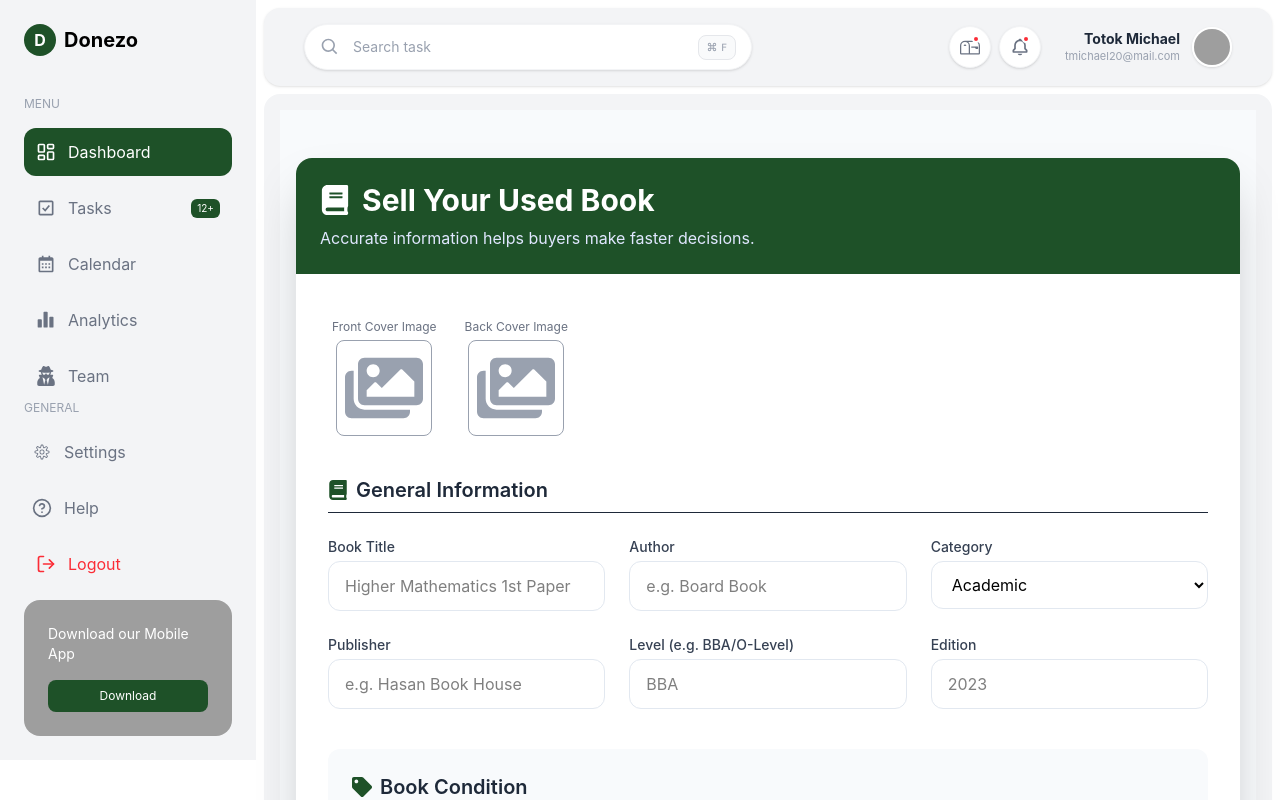
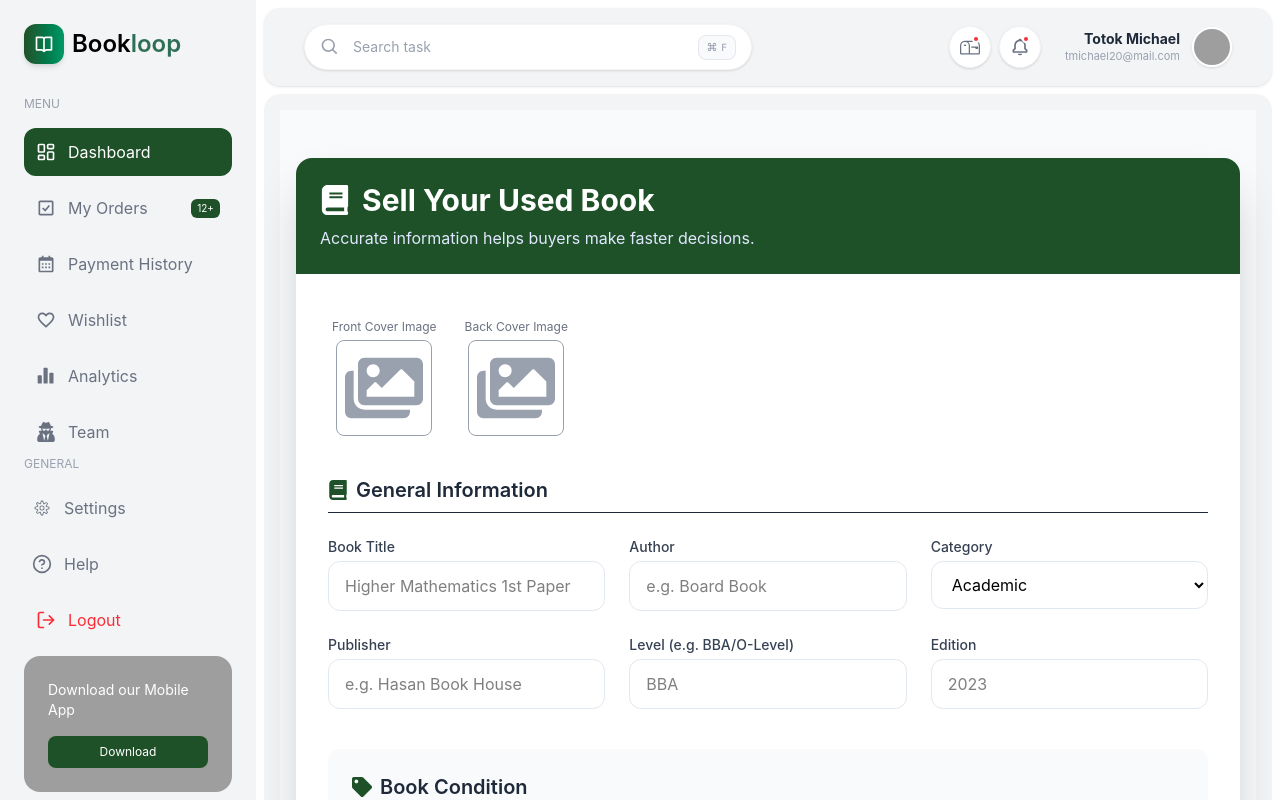
Before and after one commit to sihab176/Read-Together-client-side, a React (Vite) app: page /dashboard in a window 1280 px wide. Shown: the top 800 px of the page. Built offline with nearby package versions, Linux system fonts and the light colour scheme; no server answers; grey boxes are pictures that could not be loaded.

Commit message:
created some route for user role

```diff
--- a/src/Pages/BookDetailsPage.jsx/BookDetailsPage.jsx
+++ b/src/Pages/BookDetailsPage.jsx/BookDetailsPage.jsx
@@ -18,7 +18,7 @@ const BookCover = ({ book, size = "large" }) => {
       <img
         src={book.images?.[0]}
         alt={book.title}
-        className="w-full h-full object-cover rounded"
+        className="w-full h-full object-cover rounded border-16 border-white"
       />
     </div>
   );
@@ -157,17 +157,17 @@ export default function BookDetailsPage() {
             </div>
             <button
               onClick={handleBuy}
-              className="gradient-bg py-1 px-3 rounded w-full mt-4"
+              className="gradient-bg cursor-pointer active:scale-95 transition-transform text-white py-1 px-3 rounded w-full mt-4"
             >
               Buy Now
             </button>
           </div>
 
           {/* Right (image thumbnails) */}
-          <div className="flex flex-row lg:flex-col gap-4 px-4 py-6 bg-gray-50 overflow-x-auto lg:overflow-x-hidden min-w-[90px] items-center border-t lg:border-t-0 border-gray-100">
+          <div className="flex flex-row lg:flex-col gap-4 px-4 py-6 bg-gray-100 overflow-x-auto lg:overflow-x-hidden min-w-[90px] items-center border-t lg:border-t-0 border-gray-100">
             {book.images?.map((img, i) => (
-              <div key={i} className="w-14 h-20">
-                <img src={img} className="w-full h-full object-cover rounded" />
+              <div key={i} className="w-16 h-22">
+                <img src={img} className="w-full h-full object-cover rounded border-6 border-white cursor-pointer" />
               </div>
             ))}
           </div>
--- /dev/null
+++ b/src/Pages/DashBoard/MyOrders.jsx
@@ -0,0 +1,9 @@
+import React from 'react'
+
+const MyOrders = () => {
+  return (
+    <div>MyOrders</div>
+  )
+}
+
+export default MyOrders
--- /dev/null
+++ b/src/Pages/DashBoard/PaymentHistoryPage.jsx
@@ -0,0 +1,9 @@
+import React from 'react'
+
+const PaymentHistoryPage = () => {
+  return (
+    <div>PaymentHistoryPage</div>
+  )
+}
+
+export default PaymentHistoryPage
--- /dev/null
+++ b/src/Pages/DashBoard/WishlistPage.jsx
@@ -0,0 +1,9 @@
+import React from 'react'
+
+const WishlistPage = () => {
+  return (
+    <div>WishlistPage</div>
+  )
+}
+
+export default WishlistPage
--- a/src/authentication/LoginForm.jsx
+++ b/src/authentication/LoginForm.jsx
@@ -2,9 +2,10 @@ import React, { use, useState } from "react";
 import { useForm } from "react-hook-form";
 import { LuEye, LuEyeOff } from "react-icons/lu";
 import { AuthContext } from "../Provider/AuthProvider";
-import { useNavigate } from "react-router";
+import { Link, useNavigate } from "react-router";
 import Swal from "sweetalert2";
 import GoogleLoing from "../shared/GoogleLoing";
+import authenticationImage from "../assets/authentication.png";
 
 const LoginForm = () => {
   const { loginUser ,user } = use(AuthContext);
@@ -42,9 +43,9 @@ const LoginForm = () => {
         {/* Left Side */}
         <div className="w-full md:w-1/2 flex justify-center">
           <img
-            src="https://img.freepik.com/free-vector/sign-up-concept-illustration_114360-7885.jpg"
+            src={authenticationImage}
             alt="Sign Up"
-            className="w-full max-w-sm"
+            className="w-full max-w-xl"
           />
         </div>
 
@@ -130,12 +131,16 @@ const LoginForm = () => {
             {/* Submit */}
             <button
               type="submit"
-              className="w-full bg-[#5D7DB3] text-white py-3 rounded-md"
+              className="w-full gradient-bg text-white py-3 rounded-md"
             >
               Log In
             </button>
           </form>
           <GoogleLoing />
+          <div className="flex items-center gap-2">
+            <h3>Don't have an account? </h3>
+            <Link to="/register" className="text-blue-600 underline"> Register</Link>
+          </div>
         </div>
       </div>
     </div>
--- a/src/authentication/RegisterForm.jsx
+++ b/src/authentication/RegisterForm.jsx
@@ -2,10 +2,11 @@ import React, { use, useState } from "react";
 import { useForm } from "react-hook-form";
 import { LuEye, LuEyeOff } from "react-icons/lu";
 import { AuthContext } from "../Provider/AuthProvider";
-import { useNavigate } from "react-router";
+import { Link, useNavigate } from "react-router";
 import useAxios from "../hooks/useAxios";
 import Swal from "sweetalert2";
 import GoogleLoing from "../shared/GoogleLoing";
+import authenticationImage from "../assets/authentication.png";
 
 const RegisterForm = () => {
   const [openPassword, setOpenPassword] = useState(false);
@@ -67,9 +68,9 @@ const RegisterForm = () => {
         {/* Left Side */}
         <div className="w-full md:w-1/2 flex justify-center">
           <img
-            src="https://img.freepik.com/free-vector/sign-up-concept-illustration_114360-7885.jpg"
+            src={authenticationImage}
             alt="Sign Up"
-            className="w-full max-w-sm"
+            className="w-full max-w-xl"
           />
         </div>
 
@@ -240,12 +241,16 @@ const RegisterForm = () => {
             {/* Submit */}
             <button
               type="submit"
-              className="w-full bg-[#5D7DB3] text-white py-3 rounded-md"
+              className="w-full gradient-bg text-white py-3 rounded-md"
             >
               Submit
             </button>
           </form>
           <GoogleLoing />
+          <div className="flex items-center gap-2">
+            <h3>Already have an account? </h3>
+            <Link to="/login" className="text-blue-600 underline"> Login</Link>
+          </div>
         </div>
       </div>
     </div>
--- a/src/components/CheckoutPage.jsx
+++ b/src/components/CheckoutPage.jsx
@@ -224,7 +224,7 @@ export default function CheckoutPage() {
         <div className="flex gap-3 items-center border-b pb-3">
           <img
             src={checkoutBook.images[0]}
-            className="w-16 h-16 object-cover rounded"
+            className="w-18 h-24 object-cover rounded border-5 border-gray-200"
           />
           <div>
             <h3 className="font-medium">{checkoutBook.title}</h3>
--- a/src/components/DashboardItems/Sidebar.jsx
+++ b/src/components/DashboardItems/Sidebar.jsx
@@ -1,19 +1,27 @@
 import { use } from "react";
 // import { AuthContext } from "../Provider/AuthProvider";
 import { LuLayoutDashboard } from "react-icons/lu";
-import { BiCalendar, BiCheckSquare, BiSolidBarChartAlt2 } from "react-icons/bi";
+import {
+  BiBookOpen,
+  BiCalendar,
+  BiCheckSquare,
+  BiSolidBarChartAlt2,
+} from "react-icons/bi";
+import { MdFavoriteBorder } from "react-icons/md";
 import { FaUserSecret } from "react-icons/fa";
 import { CiSettings } from "react-icons/ci";
 import { FiHelpCircle, FiLogOut } from "react-icons/fi";
+import { Link, NavLink } from "react-router";
 
 const Sidebar = () => {
-//   const { logOutUser } = use(AuthContext);
+  //   const { logOutUser } = use(AuthContext);
   const menuItems = [
-    { icon: <LuLayoutDashboard size={20} />, label: "Dashboard", active: true },
-    { icon: <BiCheckSquare size={20} />, label: "Tasks", badge: "12+" },
-    { icon: <BiCalendar size={20} />, label: "Calendar" },
-    { icon: <BiSolidBarChartAlt2 size={20} />, label: "Analytics" },
-    { icon: <FaUserSecret size={20} />, label: "Team" },
+    { icon: <LuLayoutDashboard size={20} />, label: "Dashboard", path: "/Dashboard" },
+    { icon: <BiCheckSquare size={20} />, label: "My Orders", path: "/Dashboard/my-orders", badge: "12+" },
+    { icon: <BiCalendar size={20} />, label: "Payment History", path: "/Dashboard/payment-history" },
+    { icon: <MdFavoriteBorder size={20} />, label: "Wishlist", path: "/Dashboard/wishlist" },
+    { icon: <BiSolidBarChartAlt2 size={20} />, label: "Analytics", path: "/Dashboard/analytics" },
+    { icon: <FaUserSecret size={20} />, label: "Team", path: "/Dashboard/team" },
   ];
   const handleLogout = () => {
     // logOutUser();
@@ -23,19 +31,23 @@ const Sidebar = () => {
   return (
     <aside className="w-64 lg:block hidden bg-gray-100  p-6 flex flex-col justify-between ">
       <div>
-        <div className="flex items-center gap-2 mb-10">
-          <div className="w-8 h-8 bg-[#1E5128] rounded-full flex items-center justify-center text-white font-bold">
-            D
+        <Link to="/" className="flex items-center gap-2 group mb-8">
+          <div className="w-10 h-10 rounded-xl gradient-bg flex items-center justify-center shadow-md group-hover:scale-105 transition">
+            <BiBookOpen className="w-5 h-5 text-white" />
           </div>
-          <span className="text-xl font-bold">Donezo</span>
-        </div>
+          <span className="text-xl md:text-2xl font-semibold">
+            Book<span className="primary-text">loop</span>
+          </span>
+        </Link>
 
         <nav className="space-y-2">
           <p className="text-xs text-gray-400 uppercase mb-4">Menu</p>
           {menuItems.map((item) => (
-            <div
+            <NavLink
               key={item.label}
-              className={`flex items-center justify-between p-3 rounded-xl cursor-pointer ${item.active ? "bg-[#1E5128] text-white" : "text-gray-500 hover:bg-gray-50"}`}
+               end={item.path === "/Dashboard"}
+              to={item.path}
+              className={({ isActive }) => `flex items-center justify-between p-3 rounded-xl cursor-pointer ${isActive ? "bg-[#1E5128] text-white" : "text-gray-500 hover:bg-gray-50"}`}
             >
               <div className="flex items-center gap-3">
                 {item.icon} <span>{item.label}</span>
@@ -45,7 +57,7 @@ const Sidebar = () => {
                   {item.badge}
                 </span>
               )}
-            </div>
+            </NavLink>
           ))}
         </nav>
       </div>
--- a/src/router/Router.jsx
+++ b/src/router/Router.jsx
@@ -8,6 +8,9 @@ import AddBookForm from "../components/AddBookForm";
 import BookDetailsPage from "../Pages/BookDetailsPage.jsx/BookDetailsPage";
 import CheckoutPage from "../components/CheckoutPage";
 import PaymentSuccess from "../components/PaymentSuccess";
+import MyOrders from "../Pages/DashBoard/MyOrders";
+import PaymentHistoryPage from "../Pages/DashBoard/PaymentHistoryPage";
+import WishlistPage from "../Pages/DashBoard/WishlistPage";
 
 export const router = createBrowserRouter([
   {
@@ -33,6 +36,18 @@ export const router = createBrowserRouter([
         index: true,
         Component: AddBookForm,
       },
+      {
+        path: "my-orders",
+        Component: MyOrders,
+      },
+      {
+        path: "payment-history",
+        Component: PaymentHistoryPage,
+      },
+      {
+        path: "wishlist",
+        Component: WishlistPage,
+      },
     ],
   },
 ]);
--- a/src/shared/GoogleLoing.jsx
+++ b/src/shared/GoogleLoing.jsx
@@ -34,7 +34,7 @@ const GoogleLoing = () => {
       });
   };
   return (
-    <div>
+    <div className="mb-2">
       <button
         className="w-full py-3 bg-gray-100 cursor-pointer mt-4 flex items-center justify-center gap-2 rounded-md"
         onClick={handleGoogleLogin}
--- a/src/shared/Navbar.jsx
+++ b/src/shared/Navbar.jsx
@@ -1,8 +1,9 @@
-
 import { useEffect, useState } from "react";
 import { motion } from "framer-motion";
 import { BiBookOpen, BiMenu, BiX } from "react-icons/bi";
 import { Link } from "react-router";
+import useAuth from "../hooks/useAuth";
+import { FaUserCircle } from "react-icons/fa";
 
 const links = [
   { label: "Home", href: "/" },
@@ -14,6 +15,8 @@ const links = [
 const Navbar = () => {
   const [scrolled, setScrolled] = useState(false);
   const [open, setOpen] = useState(false);
+  const {user} = useAuth();
+  console.log("user", user);
 
   useEffect(() => {
     const onScroll = () => setScrolled(window.scrollY > 30);
@@ -28,13 +31,10 @@ const Navbar = () => {
       animate={{ y: 0, opacity: 1 }}
       transition={{ duration: 0.5 }}
       className={`fixed top-0 inset-x-0 z-50 transition-all duration-300 ${
-        scrolled
-          ? "backdrop-blur-md bg-white/20  shadow-lg"
-          : "bg-transparent"
+        scrolled ? "backdrop-blur-md bg-white/20  shadow-lg" : "bg-transparent"
       }`}
     >
       <nav className="max-w-7xl mx-auto px-4 flex items-center justify-between h-16 md:h-20">
-
         {/* Logo */}
         <a href="#home" className="flex items-center gap-2 group">
           <div className="w-10 h-10 rounded-xl gradient-bg flex items-center justify-center shadow-md group-hover:scale-105 transition">
@@ -60,9 +60,16 @@ const Navbar = () => {
 
         {/* Desktop Buttons */}
         <div className="hidden md:flex items-center gap-3">
-          <Link to="/login" className="px-4 py-2 rounded-full gradient-bg text-white text-sm font-medium hover:bg-gray-100 transition active:scale-95">
-            Login
-          </Link>
+          {user ? (
+            <FaUserCircle size={34} className="text-green-700"/>
+          ) : (
+            <Link
+              to="/login"
+              className="px-4 py-2 rounded-full gradient-bg text-white text-sm font-medium hover:bg-gray-100 transition active:scale-95"
+            >
+              Login
+            </Link>
+          )}
           {/* <button className="px-5 py-2 rounded-full bg-indigo-600 text-white hover:scale-105 hover:shadow-lg transition">
             Sell a Book
           </button> */}
@@ -84,7 +91,6 @@ const Navbar = () => {
         }`}
       >
         <div className="mx-4 mb-4 p-4 rounded-2xl backdrop-blur-lg bg-white/80 shadow-lg border border-white/20 flex flex-col gap-2">
-
           {links.map((link) => (
             <a
               key={link.href}
```
Also changed, not shown: src/assets/authentication.png (added).
